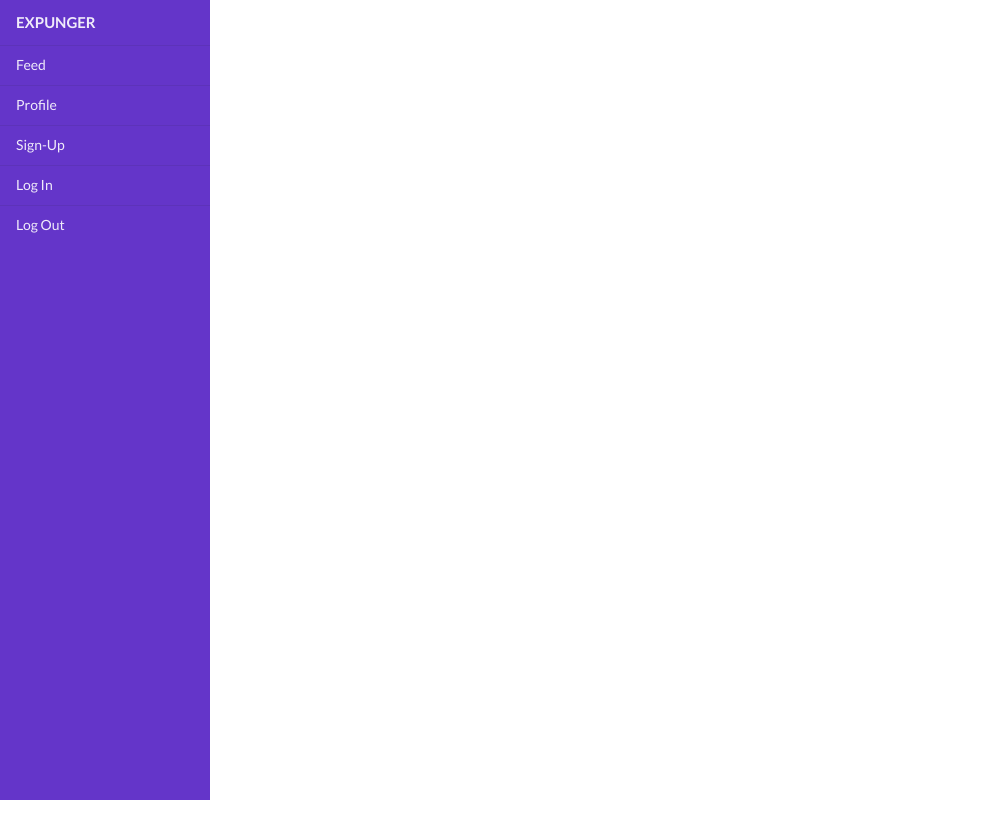
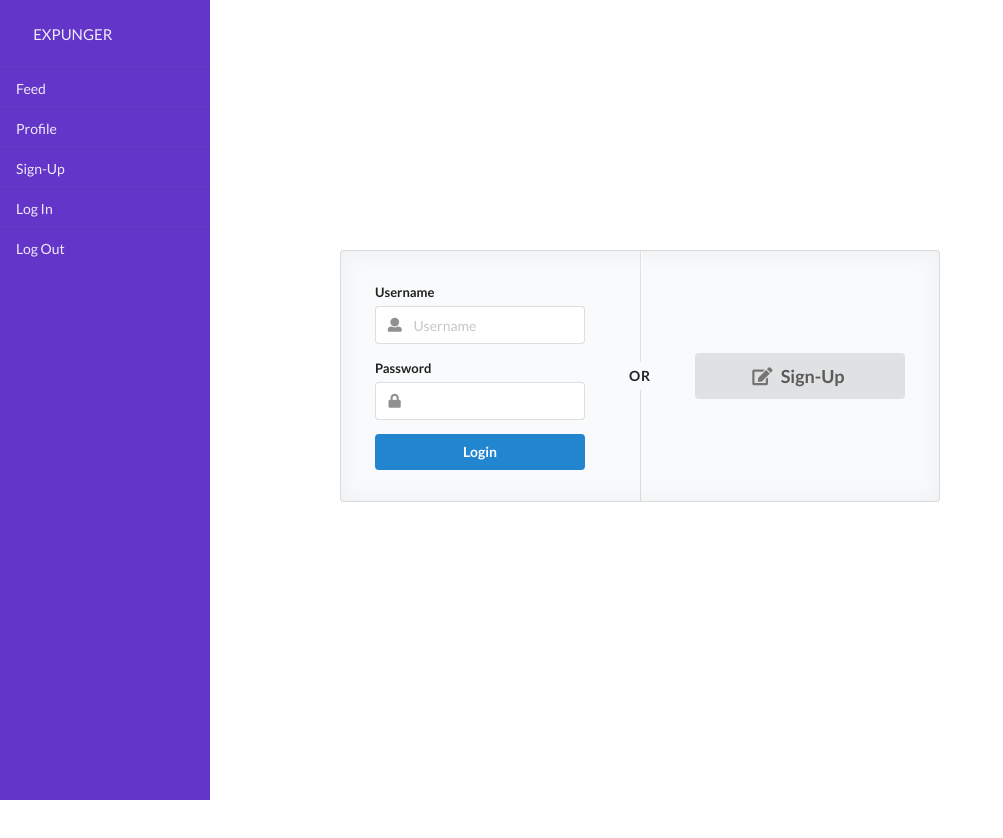
Before and after one commit to cjilbert504/expunger, a React (Create React App) app in the folder expunger-client/: page / in a window 1280 px wide. Shown: the top 838 px of the page, without its empty margins (0-1003 px from the left). Before the commit the page ends 800 px from the top, so only its background shows below. Built offline with nearby package versions, Linux system fonts and the light colour scheme.

Commit message:
Initial login idea

```diff
--- a/expunger-client/src/components/App.js
+++ b/expunger-client/src/components/App.js
@@ -4,14 +4,17 @@ import { BrowserRouter, Route } from 'react-router-dom';
 import Feed from './Feed';
 import Menu from './Menu';
 import SignUp from './SignUp';
+import Login from './Login';
 
 const App = () => {
     return (
         <div>
             <BrowserRouter>
                 <Menu />
+                <Route path="/" exact component={Login} />
                 <Route path="/feed" exact component={Feed} />
                 <Route path="/signup" exact component={SignUp} />
+                <Route path="/login" exact component={Login} />
             </BrowserRouter>
         </div>
     );
--- /dev/null
+++ b/expunger-client/src/components/Login.js
@@ -0,0 +1,46 @@
+import React from 'react';
+import { Link } from 'react-router-dom';
+import { connect } from 'react-redux';
+
+class Login extends React.Component {
+    render() {
+        return (
+            <div className="ui container" style={{ width: "600px", marginTop: "250px"}}>
+                <div className="ui placeholder segment">
+                    <div className="ui two column very relaxed stackable grid">
+                        <div className="column">
+                            <div className="ui form">
+                                <div className="field">
+                                    <label>Username</label>
+                                    <div className="ui left icon input">
+                                        <input type="text" placeholder="Username" />
+                                        <i className="user icon"></i>
+                                    </div>
+                                </div>
+                                <div className="field">
+                                    <label>Password</label>
+                                    <div className="ui left icon input">
+                                        <input type="password" />
+                                        <i className="lock icon"></i>
+                                    </div>
+                                </div>
+                                <div className="ui blue submit button">Login</div>
+                            </div>
+                        </div>
+                        <div className="middle aligned column">
+                            <div className="ui big button" onClick={() => this.props.history.push("/signup")}>
+                                <i className="signup icon"></i>
+                                Sign-Up
+                            </div>
+                        </div>
+                    </div>
+                    <div className="ui vertical divider">
+                        Or
+                    </div>
+                </div>
+            </div>
+        )
+    };
+};
+
+export default connect(null)(Login);
--- a/expunger-client/src/components/Menu.js
+++ b/expunger-client/src/components/Menu.js
@@ -5,13 +5,15 @@ const Menu = () => {
     return (
         <div className="ui left fixed violet inverted vertical menu">
             <div className="item">
-                <h4>EXPUNGER</h4>
+                <h4>
+                    <Link to="/" className="item">EXPUNGER</Link>
+                </h4>
             </div>
             <Link to="/feed" className="item">Feed</Link>
             <Link to="/profile" className="item">Profile</Link>
             <Link to="/signup" className="item">Sign-Up</Link>
             <Link to="/login" className="item">Log In</Link>
-            <Link to="/lougout" className="item">Log Out</Link>
+            <Link to="/logout" className="item">Log Out</Link>
         </div>
     )
 }
```
